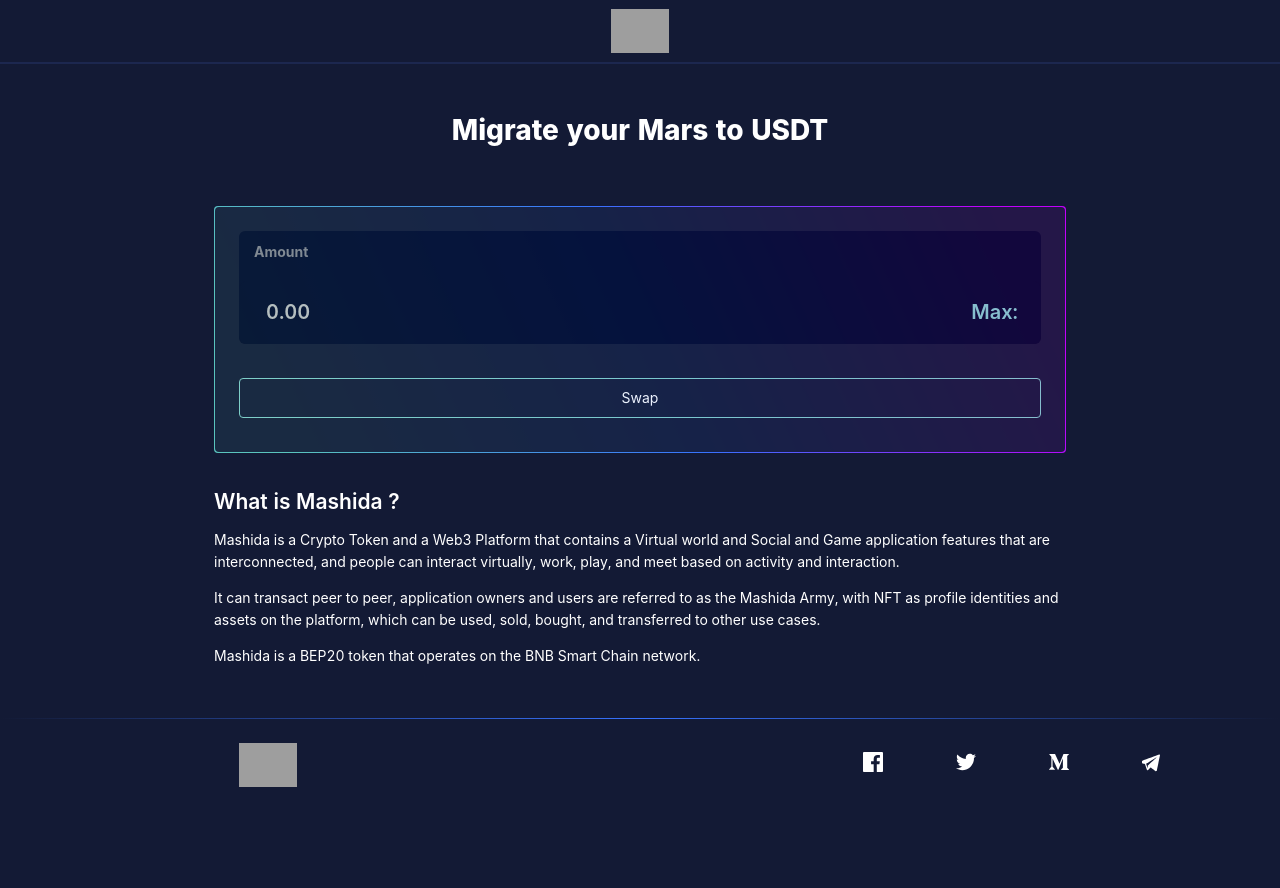
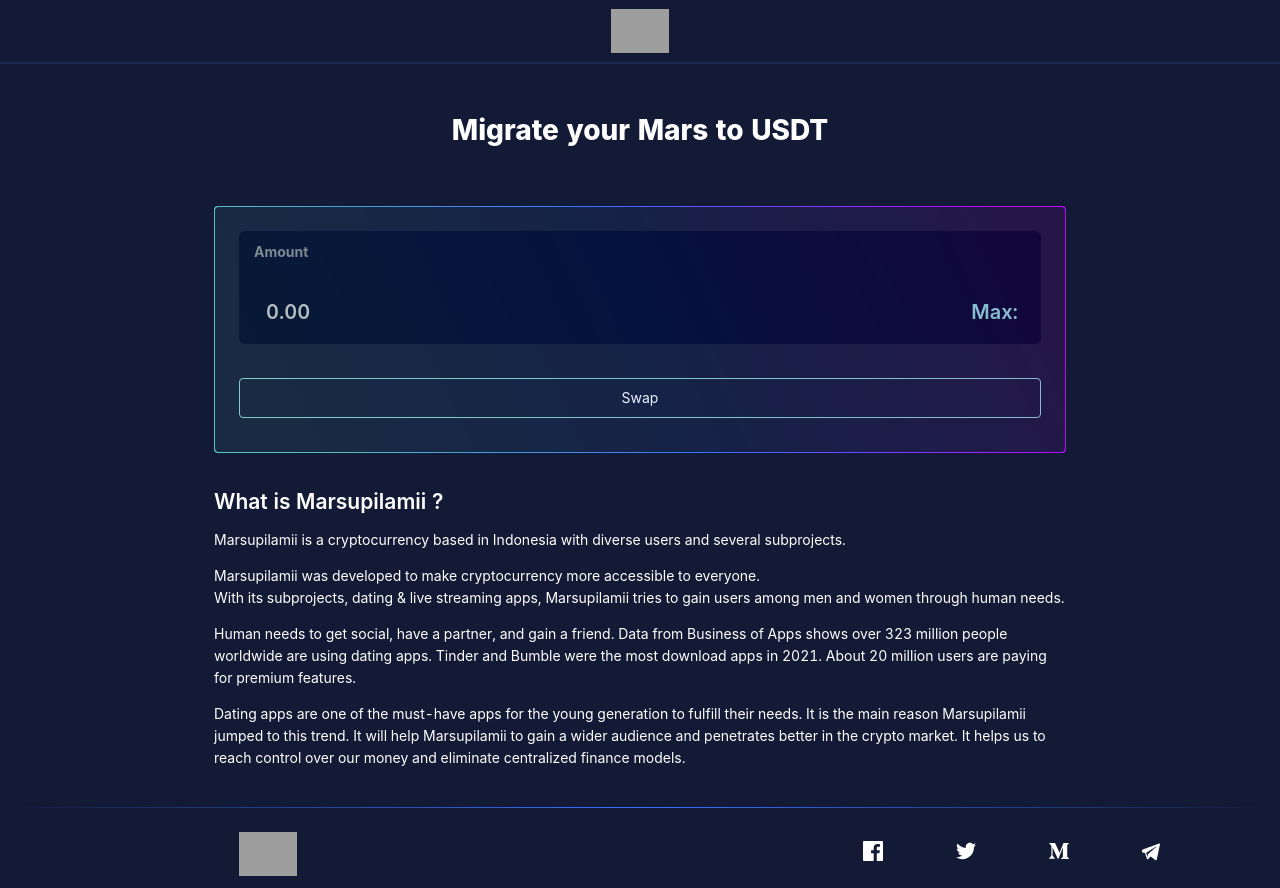
Before and after one commit to aglichandrap/tokenmigration, a React (Create React App) app: page / in a window 1280 px wide. Before the commit the page ends 800 px from the top, so only its background shows below. Built offline with nearby package versions, Linux system fonts and the light colour scheme; grey boxes are pictures that could not be loaded.

Commit message:
edit description of mars

```diff
--- a/src/pages/home.js
+++ b/src/pages/home.js
@@ -200,10 +200,12 @@ export default function HomePage() {
           </CardBody>
         </CardStyled>
         <br/>
-        <Subtitle>What is Mashida ?</Subtitle>
-        <p>Mashida is a Crypto Token and a Web3 Platform that contains a Virtual world and Social and Game application features that are interconnected, and people can interact virtually, work, play, and meet based on activity and interaction. </p>
-        <p>It can transact peer to peer, application owners and users are referred to as the Mashida Army, with NFT as profile identities and assets on the platform, which can be used, sold, bought, and transferred to other use cases.</p>
-        <p>Mashida is a BEP20 token that operates on the BNB Smart Chain network.</p>
+        <Subtitle>What is Marsupilamii ?</Subtitle>
+        <p>Marsupilamii is a cryptocurrency based in Indonesia with diverse users and several subprojects. </p>
+          <p>Marsupilamii was developed to make cryptocurrency more accessible to everyone.
+            <p>With its subprojects, dating & live streaming apps, Marsupilamii tries to gain users among men and women through human needs. </p>
+            <p>Human needs to get social, have a partner, and gain a friend. Data from Business of Apps shows over 323 million people worldwide are using dating apps. Tinder and Bumble were the most download apps in 2021. About 20 million users are paying for premium features. </p>
+          Dating apps are one of the must-have apps for the young generation to fulfill their needs. It is the main reason Marsupilamii jumped to this trend. It will help Marsupilamii to gain a wider audience and penetrates better in the crypto market. It helps us to reach control over our money and eliminate centralized finance models.</p>
       </Container>
     </Home>
   );
```
